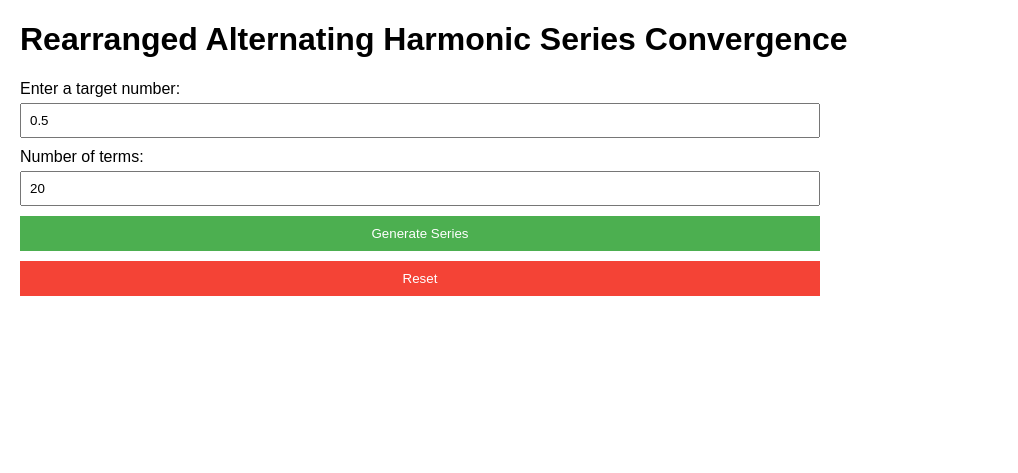
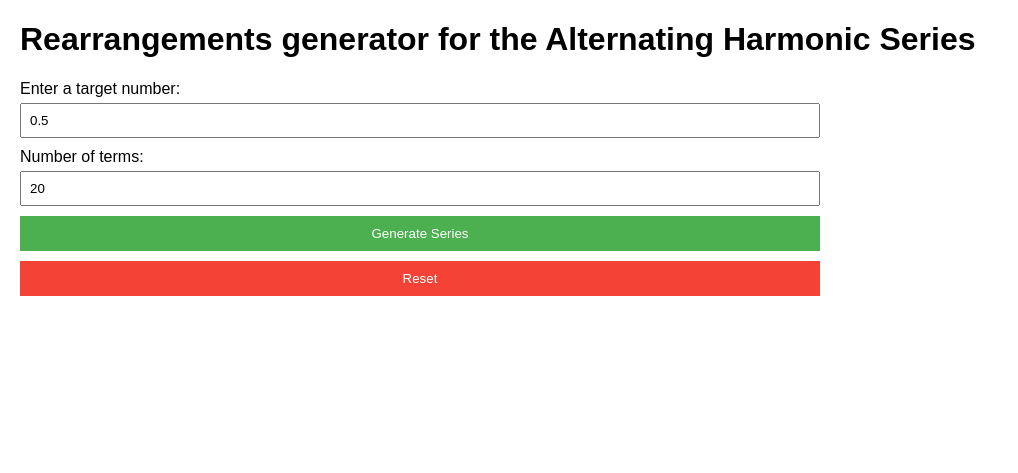
Before and after one commit to mseri/rearrangements, a plain HTML site: page index.html in a window 1280 px wide. Shown: the whole page, without its empty margins (0-1018 px from the left). Drawn offline with nearby package versions, Linux system fonts and the light colour scheme.

Commit message:
Update title
Signed-off-by: Marcello Seri <marcello.seri@gmail.com>

```diff
--- a/index.html
+++ b/index.html
@@ -4,7 +4,7 @@
   <meta name="generator" content="HTML Tidy for HTML5 for Apple macOS version 5.8.0">
   <meta charset="UTF-8">
   <meta name="viewport" content="width=device-width, initial-scale=1.0">
-  <title>Rearranged Alternating Harmonic Series</title>
+  <title>Rearrangements generator for the Alternating Harmonic Series</title>
   <style>
         body {
             font-family: Arial, sans-serif;
@@ -54,7 +54,7 @@
   </style>
 </head>
 <body>
-  <h1>Rearranged Alternating Harmonic Series Convergence</h1>
+  <h1>Rearrangements generator for the Alternating Harmonic Series</h1>
   <div class="body">
     <div class="form-group">
       <label for="targetNumber">Enter a target number:</label> <input type="number" id="targetNumber" step="0.01" value="0.5">
```
